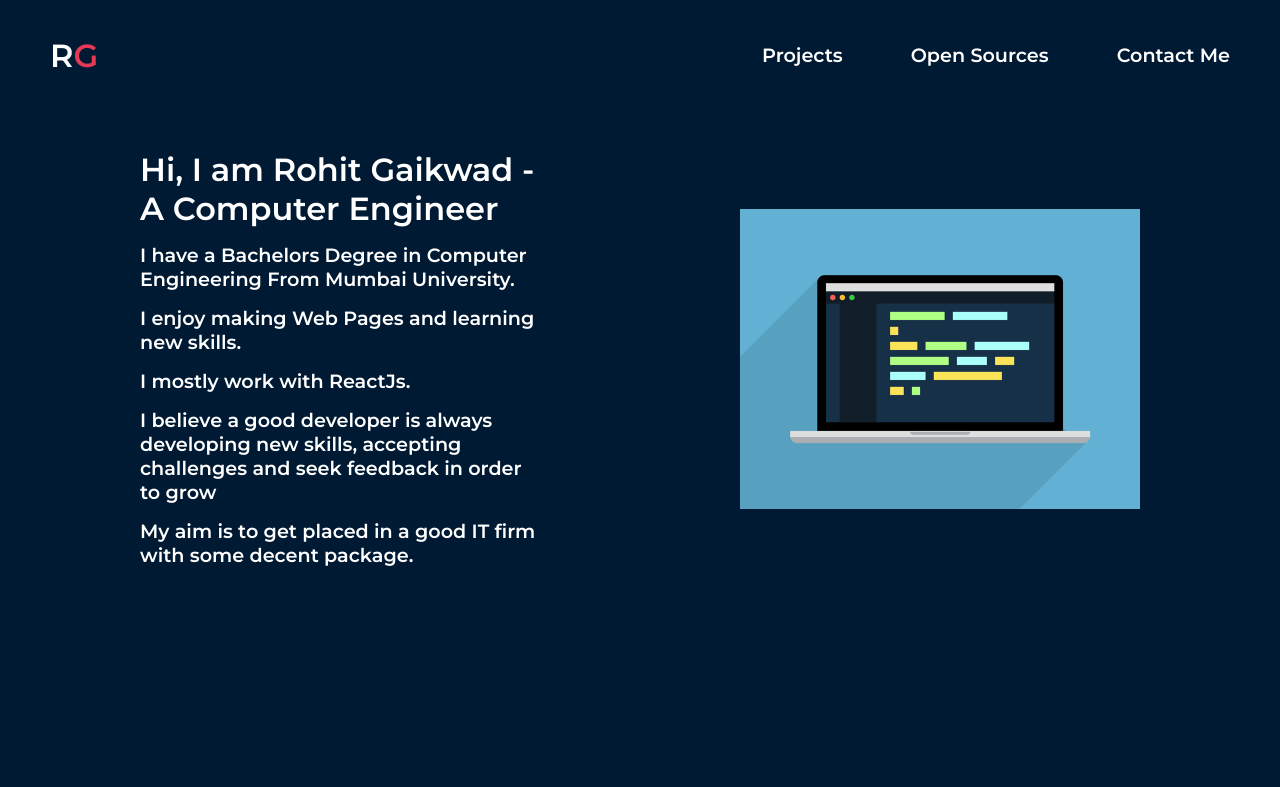
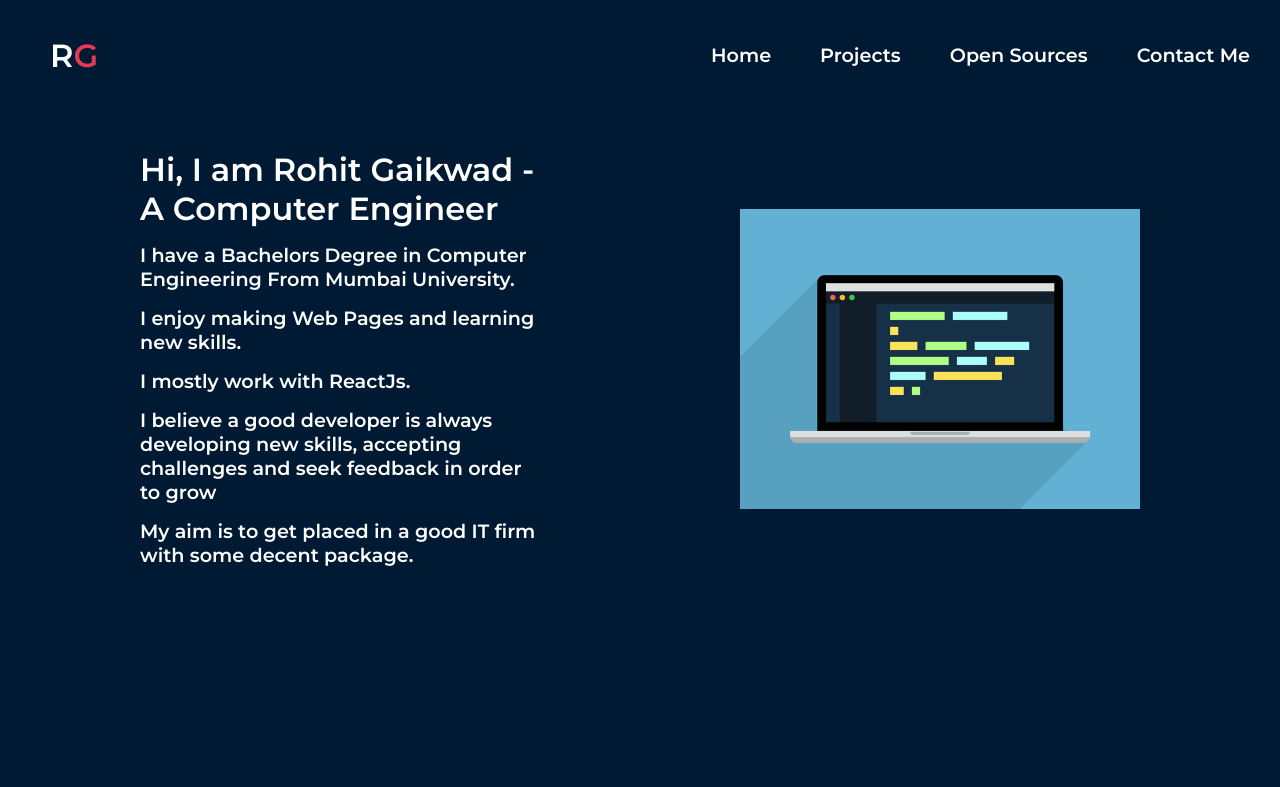
Before and after one commit to rohit1396/portfolio, a React (Create React App) app: page / in a window 1280 px wide. Shown: the top 787 px of the page. Built offline with nearby package versions, Linux system fonts and the light colour scheme.

Commit message:
Navbar Changes

```diff
--- a/src/components/Navbar.css
+++ b/src/components/Navbar.css
@@ -28,10 +28,10 @@
 }
 
 .navbar_links {
-    flex: 30%;
+    flex: 40%;
     /* width: 400px; */
     display: flex;
-    margin-right: 20px;
+    /* margin-right: 20px; */
     /* align-items: center; */
     justify-content: space-between;
 }
@@ -65,7 +65,7 @@
     }
 
     .navbar_links.active {
-        right: 0;
+        right: 10px;
     }
 
     .navbar_links > div {
@@ -84,6 +84,13 @@
 
 }
 
+@media (min-width:777px) {
+    .navbar_links > div > a:hover {
+        border-bottom: 2px solid white;
+        padding-bottom: 3px;
+    }
+}
+
 @media (min-width:777px) and (max-width: 1028px) {
     .navbar_links > div > a {
         font-size: 1rem;
--- a/src/components/Navbar.js
+++ b/src/components/Navbar.js
@@ -22,6 +22,9 @@ const Navbar = () => {
       </Link>
       <div className={showMenu ? "navbar_links active" : "navbar_links"}>
         <div onClick={handleClick}>
+          <Link to="/">Home</Link>
+        </div>
+        <div onClick={handleClick}>
           <Link to="/project">Projects</Link>
         </div>
         <div>
```
